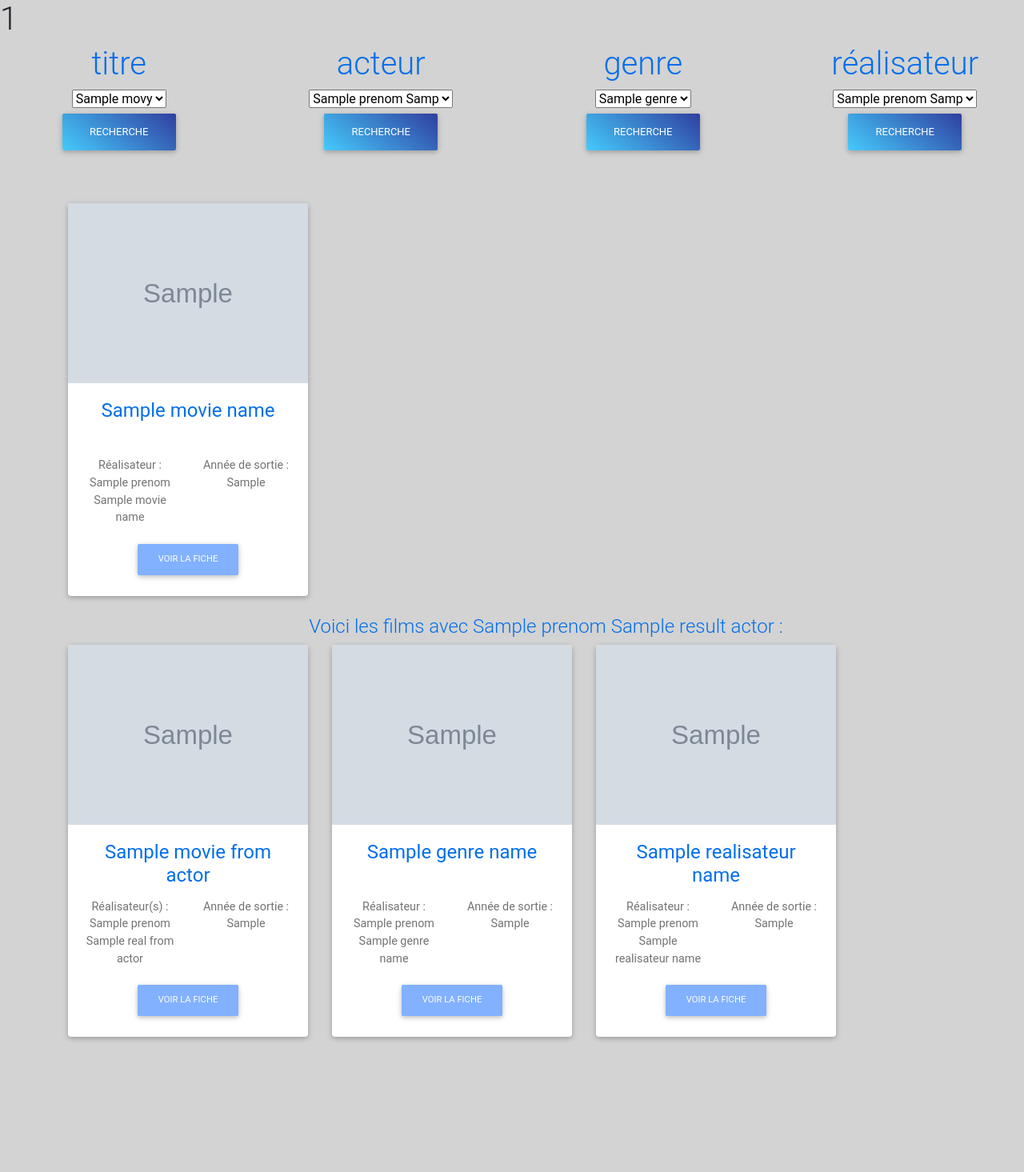
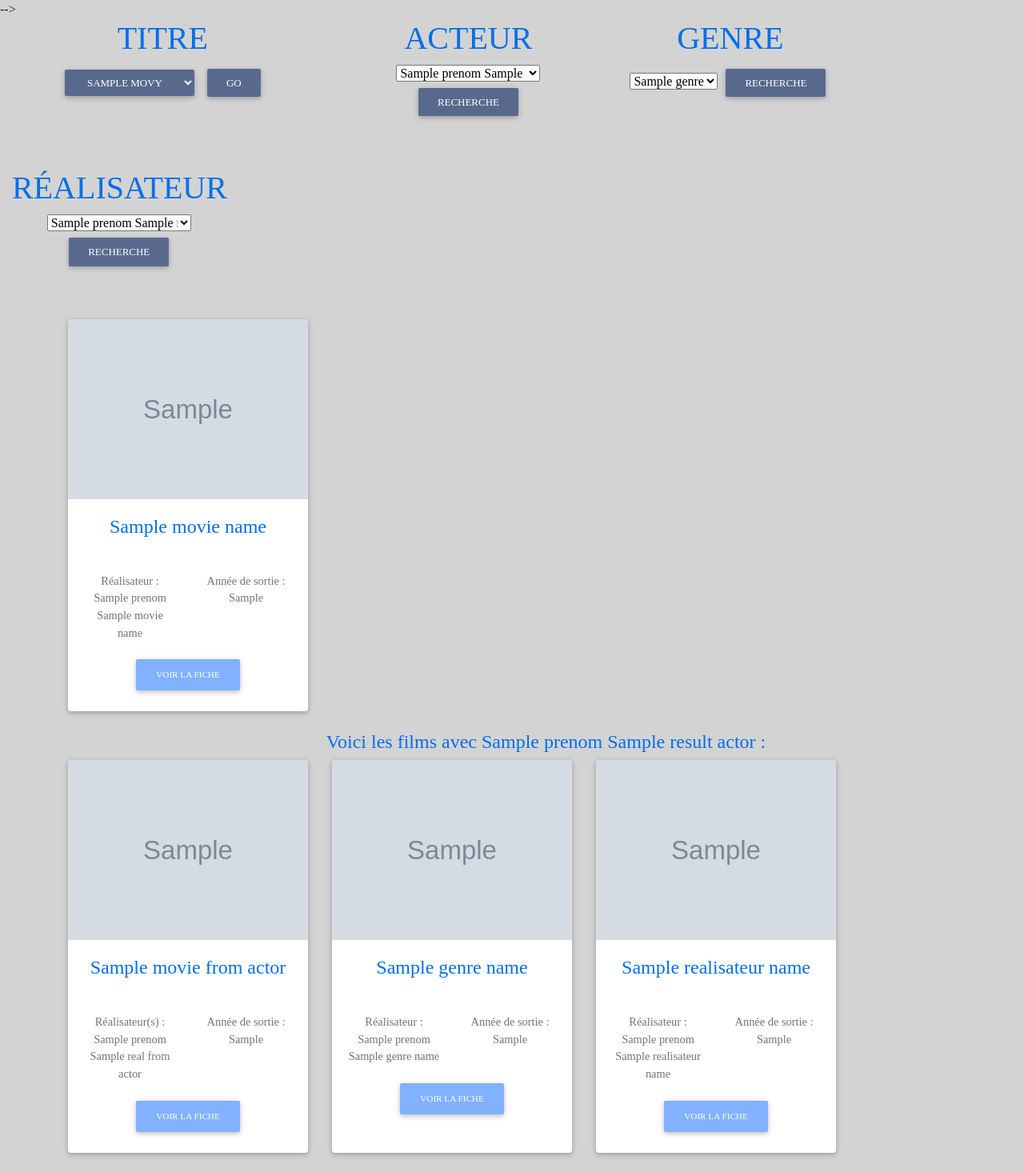
Before and after one commit to kvnbrnrd/Projet_Liste_de_films, a PHP site: the page made by Views/HomeView.php in a window 1280 px wide. Shown: the whole page at 80% size. Before the commit the page ends 1301 px from the top, so only its background shows below. Run offline with PHP 8.4, Linux system fonts and the light colour scheme; the template is opened without the code that fills it: most values are stand-ins (such as "Sample title", 1, 10 or a date in 2020); grey boxes marked "Sample" are stand-in pictures; some libraries are stand-ins or nearby versions; some web fonts are replaced.

Commit message:
synchro du dimanche

```diff
--- a/Views/HomeView.php
+++ b/Views/HomeView.php
@@ -8,6 +8,7 @@
     <title>Annuaire de films - <?=$page?></title>
     <!-- Font Awesome -->
     <link rel="stylesheet" href="https://maxcdn.bootstrapcdn.com/font-awesome/4.7.0/css/font-awesome.min.css">
+    <link href="//db.onlinewebfonts.com/c/b57096ab3227c7c548789b441d307ec5?family=Neutra+Text+Light" rel="stylesheet" type="text/css"/>
     <!-- Bootstrap core CSS -->
     <link href="https://cdnjs.cloudflare.com/ajax/libs/twitter-bootstrap/4.1.3/css/bootstrap.min.css" rel="stylesheet">
     <!-- Material Design Bootstrap -->
@@ -16,25 +17,64 @@
 </head>
 <body>
 
-    <h1><?=$page?></h1>
+<!-- <h1><?=$page?></h1> -->
+
+
+<!-- Dropdown ins-->
+<!-- <div class="dropdown"> -->
+
+  <!--Trigger-->
+  <!-- <button class="btn btn-mdb-color dropdown-toggle" type="button" id="dropdownMenu1" data-toggle="dropdown"
+    aria-haspopup="true" aria-expanded="false">CHOIX</button>
+ -->
+
+  <!--Menu-->
+<!--   <div class="dropdown-menu dropdown-mdb-color">
+    <a class="dropdown-item" href="#">Action</a>
+    <a class="dropdown-item" href="#">Another action</a>
+    <a class="dropdown-item" href="#">Something else here</a>
+    <a class="dropdown-item" href="#">Something else here</a>
+  </div>
+</div> -->
+<!--/Dropdown ins--> -->
+
+<!-- FORMULAIRE PAR TITRE -->
+<div class="row">
+          <div class="col-lg-4">
+    <div class="container first">
+        <h1 id="titrecardbytitre">titre</h1>
+<!--Dropdown ins-->
+<form class="dropdown" id="formbytitre" action="" method="GET">
+
+<!--Menu-->
+  <select class=" btn btn-mdb-color dropdown-toggle" name="whichtitre" id="dropdownMenu1" data-toggle="dropdown" aria-haspopup="true" aria-expanded="false">
+    <div class="dropdown-menu dropdown-mdb-color">
+        <?php foreach($all_movies as $key=>$value) : ?>
+            <option class="dropdown-item" value="<?=$key['films'].$value['id_film']?>"><?=$key['films'].$value['titre']?></option>
+        <?php endforeach; ?>
+    </div>
+  </select>
+  <button class="btn btn-mdb-color">GO</button>
+</form>
+</div>
+</div> <!-- /.col-lg-4 -->
+<!--/Dropdown ins-->
 
 
     <!-- FORMULAIRE PAR TITRE -->
-    <div class="row">
+<!--     <div class="row">
           <div class="col-lg-3">
     <div class="container first">
         <h1 id="titrecardbytitre">titre</h1>
         <form id="formbytitre" action="" method="GET">
             <select name="whichtitre" id="selecttitre">
-                <?php foreach($all_movies as $key=>$value) : ?>
-                   <option value="<?=$key['films'].$value['id_film']?>"><?=$key['films'].$value['titre']?></option>
-                <?php endforeach; ?>
+
             </select>
-            <button class="btn blue-gradient">recherche</button>
+            <button class="btn btn-mdb-color">recherche</button>
 
         </form>
     </div>
-    </div><!-- /.col-lg-4 -->
+    </div> --><!-- /.col-lg-4 -->
 
 
 
@@ -49,7 +89,7 @@
                    <option value="<?=$key['acteurs'].$value['id_acteur']?>"><?=$key['acteurs'].$value['prenom']?> <?=$key['acteurs'].$value['nom']?></option>
                 <?php endforeach; ?>
             </select>
-            <button class="btn blue-gradient">recherche</button>
+            <button class="btn btn-mdb-color">recherche</button>
         </form>
     </div>
     </div><!-- /.col-lg-4 -->
@@ -65,7 +105,7 @@
                    <option value="<?=$key['genres'].$value['id_genre']?>"><?=$key['genres'].$value['genre']?></option>
                 <?php endforeach; ?>
             </select>
-            <button class="btn blue-gradient">recherche</button>
+            <button class="btn btn-mdb-color">recherche</button>
         </form>
     </div>
     </div><!-- /.col-lg-4 -->
@@ -81,7 +121,7 @@
                    <option value="<?=$key['realisateurs'].$value['id_realisateur']?>"><?=$key['realisateurs'].$value['prenom']?> <?=$key['realisateurs'].$value['nom']?></option>
                 <?php endforeach; ?>
             </select>
-            <button class="btn blue-gradient">recherche</button>
+            <button class="btn btn-mdb-color">recherche</button>
         </form>
     </div>
     </div>
--- a/style.css
+++ b/style.css
@@ -1,7 +1,24 @@
+
+
 body {
     background: lightgrey;
+    font-family: "Neutra Text Light";
+
 }
 
+h1 {
+    text-transform: uppercase;
+    font-weight: 250;
+}
+
+.btn {
+   padding: .50rem 1.5rem;
+}
+
+.dropdown-item {
+    font-family: "Neutra Text Light";
+    font-weight: 150;
+}
 
 .mb-4{
     min-width: 300px;
```
Also changed, not shown: Models/Film.php (+15 -1 lines).
